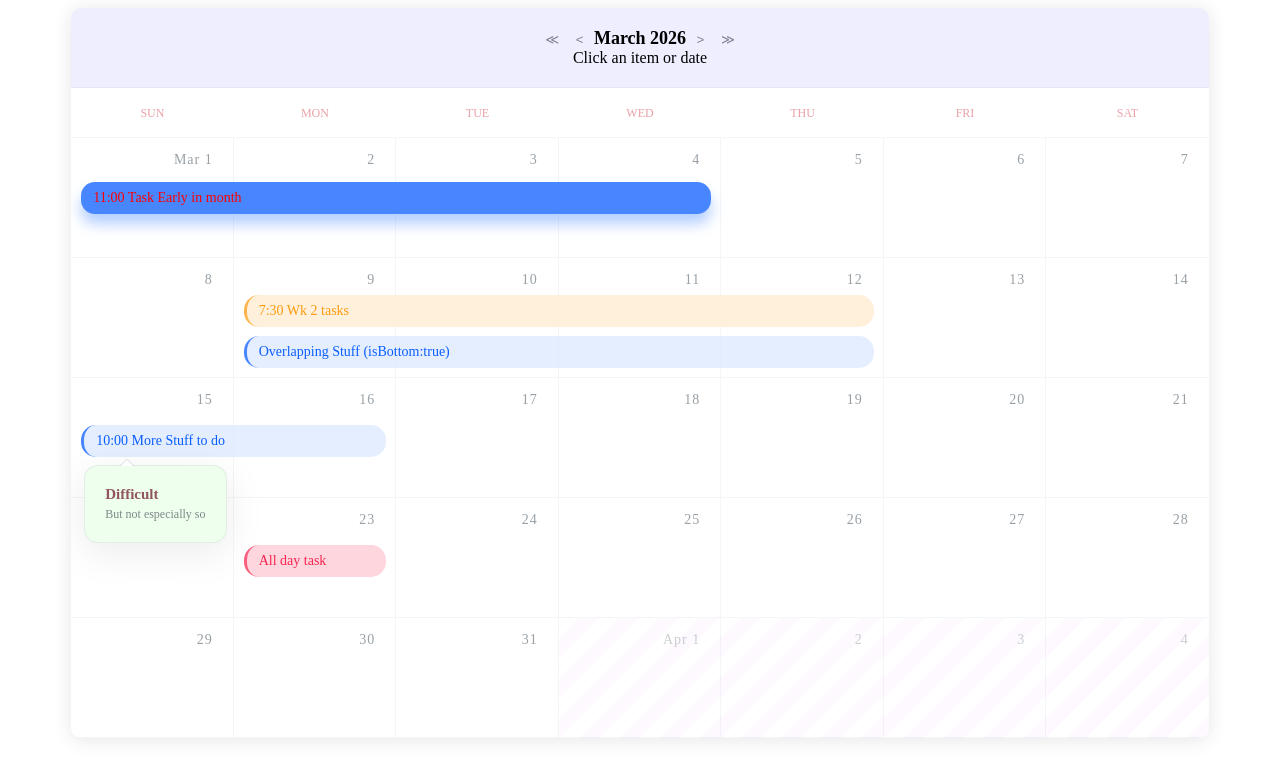
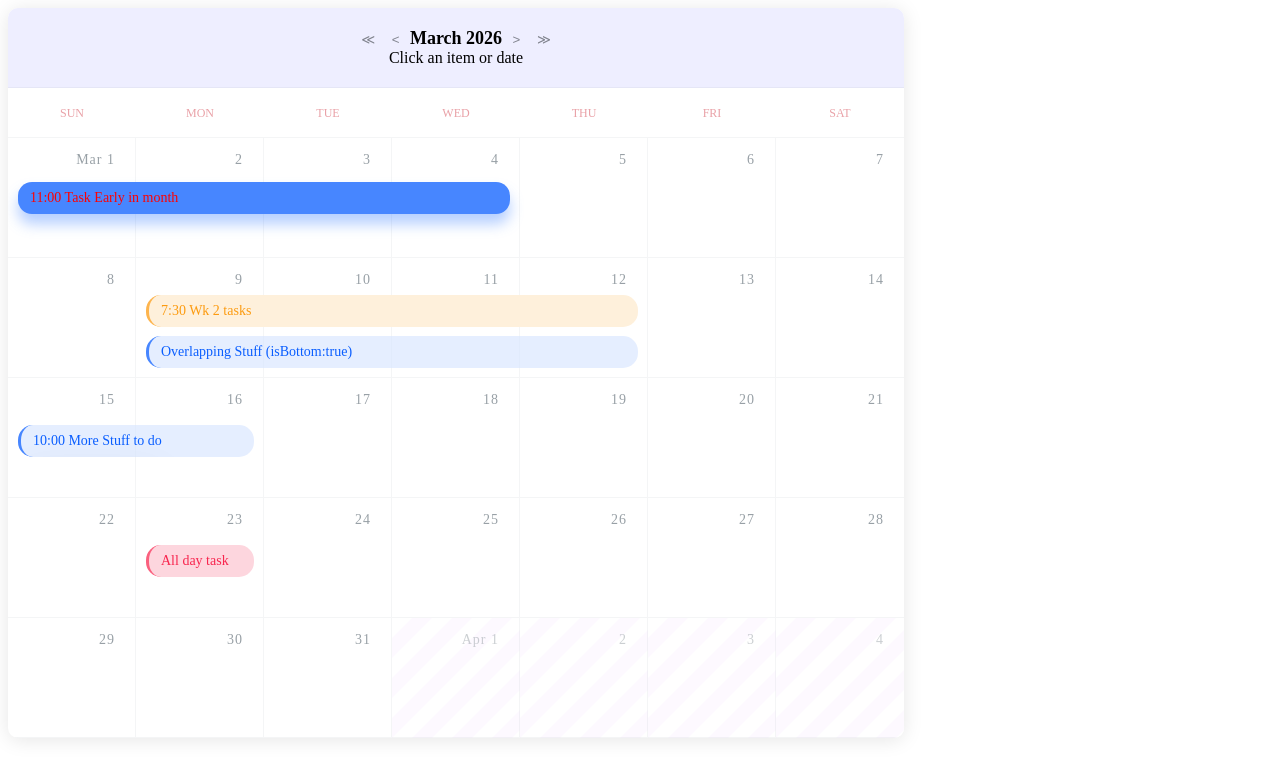
Before and after one commit to joao-victor-luzia/bf-planner, a SvelteKit app in the folder frontend/: page /calendario in a window 1280 px wide. Shown: the top 778 px of the page. Built offline with nearby package versions, Linux system fonts and the light colour scheme.

Commit message:
padroniza para novas versões do svelte

```diff
--- a/frontend/src/routes/calendario/+page.svelte
+++ b/frontend/src/routes/calendario/+page.svelte
@@ -18,30 +18,24 @@
 		'December'
 	];
 
-	let headers: string[] = [];
+	let headers: string[] = dayNames;
 	let now = new Date();
-	let year = now.getFullYear(); //	this is the month & year displayed
-	let month = now.getMonth();
-	let eventText = 'Click an item or date';
+	let year = $state(now.getFullYear());
+	let month = $state(now.getMonth());
+	let eventText = $state('Click an item or date');
 
-	var days: CalendarDay[] = []; //	The days to display in each box
+	var days: CalendarDay[] = $derived(initMonth(year, month)); //	The days to display in each box
 
 	function randInt(max: number): number {
 		return Math.floor(Math.random() * max) + 1;
 	}
 
-	//	The Calendar Component just displays stuff in a row & column. It has no knowledge of dates.
-	//	The items[] below are placed (by you) in a specified row & column of the calendar.
-	//	You need to call findRowCol() to calc the row/col based on each items start date. Each date box has a Date() property.
-	//	And, if an item overlaps rows, then you need to add a 2nd item on the subsequent row.
-	var items: CalendarTask[] = [];
-	var itemsproc: CalendarTask[] = [];
+	var items: CalendarTask[] = $derived(initMonthItems(year, month));
 
-	function initMonthItems() {
-		let y = year;
-		let m = month;
+	function initMonthItems(y: number, m: number) {
 		let d1 = new Date(y, m, randInt(7) + 7);
-		items = [
+		let itemsproc: CalendarTask[] = [];
+		let items: CalendarTask[] = [
 			{
 				title: '11:00 Task Early in month',
 				className: 'task--primary',
@@ -93,20 +87,11 @@
 				}
 			}
 		}
-		items = [...items, ...itemsproc];
+		return [...items, ...itemsproc];
 	}
 
-	$: (month, year, initContent());
-
-	// choose what date/day gets displayed in each date box.
-	function initContent() {
-		headers = dayNames;
-		initMonth();
-		initMonthItems();
-	}
-
-	function initMonth() {
-		days = [];
+	function initMonth(year: number, month: number) {
+		let days = [];
 		let monthAbbrev = monthNames[month].slice(0, 3);
 		let nextMonthAbbrev = monthNames[(month + 1) % 12].slice(0, 3);
 		//	find the last Monday of the previous month
@@ -134,6 +119,7 @@
 			if (i == 0) days.push({ name: nextMonthAbbrev + ' ' + (i + 1), enabled: false, date: d });
 			else days.push({ name: '' + (i + 1), enabled: false, date: d });
 		}
+		return days;
 	}
 
 	function findRowCol(dt: Date) {
@@ -175,15 +161,16 @@
 	}
 </script>
 
+<main>
 	<div class="calendar-container">
 		<div class="calendar-header">
 			<h1>
-			<button on:click={() => year--}>&Lt;</button>
-			<button on:click={() => prev()}>&lt;</button>
+				<button onclick={() => year--}>&Lt;</button>
+				<button onclick={() => prev()}>&lt;</button>
 				{monthNames[month]}
 				{year}
-			<button on:click={() => next()}>&gt;</button>
-			<button on:click={() => year++}>&Gt;</button>
+				<button onclick={() => next()}>&gt;</button>
+				<button onclick={() => year++}>&Gt;</button>
 			</h1>
 			{eventText}
 		</div>
@@ -197,11 +184,16 @@
 			onClickHeader={(e: string) => headerClick(e)}
 		/>
 	</div>
+</main>
 
 <style>
+	main {
+		display: flex;
+		flex-direction: row;
+		width: 100vw;
+	}
 	.calendar-container {
-		width: 90%;
-		margin: auto;
+		width: 70vw;
 		overflow: hidden;
 		box-shadow: 0 2px 20px rgba(0, 0, 0, 0.1);
 		border-radius: 10px;
--- a/frontend/src/routes/calendario/Calendar.svelte
+++ b/frontend/src/routes/calendario/Calendar.svelte
@@ -3,11 +3,11 @@
 </script>
 
 <div class="calendar">
-	{#each headers as header}
+	{#each headers as header (header)}
 		<button class="day-name unbutton" onclick={() => onClickHeader(header)}>{header}</button>
 	{/each}
 
-	{#each days as day}
+	{#each days as day (day)}
 		{#if day.enabled}
 			<button class="day unbutton" onclick={() => onClickDay(day)}>{day.name}</button>
 		{:else}
@@ -15,7 +15,7 @@
 		{/if}
 	{/each}
 
-	{#each items as item}
+	{#each items as item (item)}
 		<button
 			onclick={() => onClickItem(item)}
 			class="task {item.className} unbutton"
@@ -136,6 +136,9 @@
 		align-self: center;
 		z-index: 2;
 		border-radius: 15px;
+		white-space: nowrap;
+		overflow: hidden;
+		text-overflow: ellipsis;
 	}
 	.task--warning {
 		border-left-color: #fdb44d;
```
Lines whose indentation alone changed are shown as unchanged.
